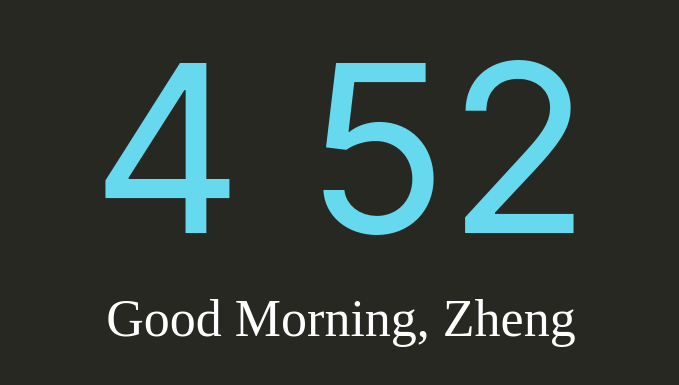
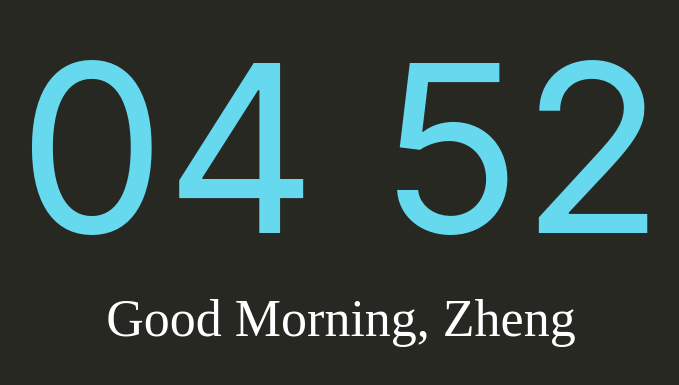
Before and after one commit to KevinPal/start-up-page, a React (Create React App) app: page / in a window 1280 px wide. Shown: the part 223-608 px from the top of the page, without its empty margins (299-978 px from the left). Built offline with nearby package versions, Linux system fonts and the light colour scheme.

Commit message:
fixed single digit display bug

```diff
--- a/src/components/Clock.js
+++ b/src/components/Clock.js
@@ -3,9 +3,18 @@
 class Clock extends Component {
 	render() {
 		var d = new Date();
+		var hour = "" + d.getHours();
+		if (hour.length === 1){
+			hour = "0" + hour;
+		}
+		var minute = "" + d.getMinutes();
+		if (minute.length === 1){
+			minute = "0" + minute;
+		}
+		var display = hour + " " + minute;
 		return (
 			<div className="Clock">
-				{d.getHours()} {d.getMinutes()}
+				{display}
 			</div>
 		);
 	}
```
